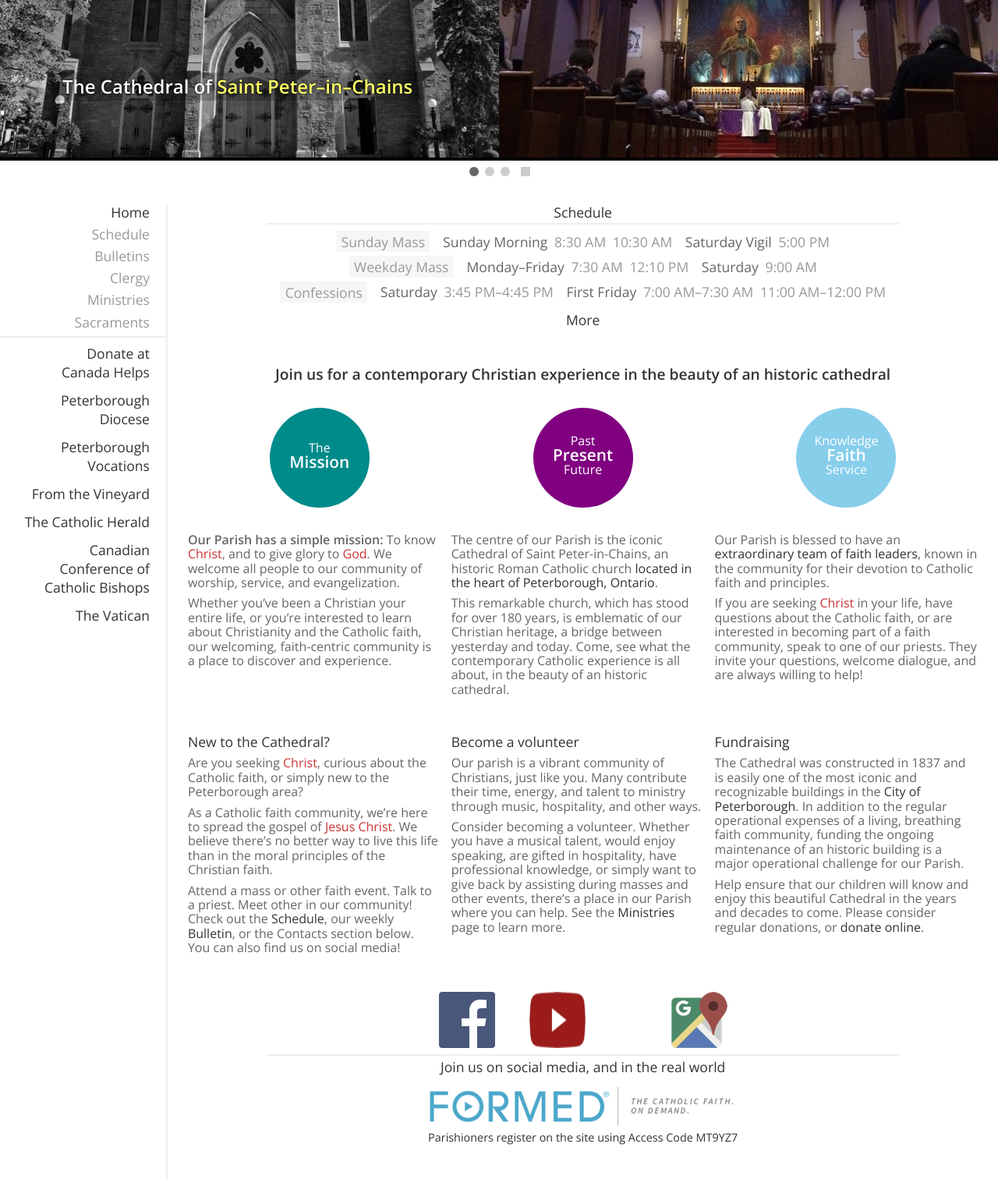
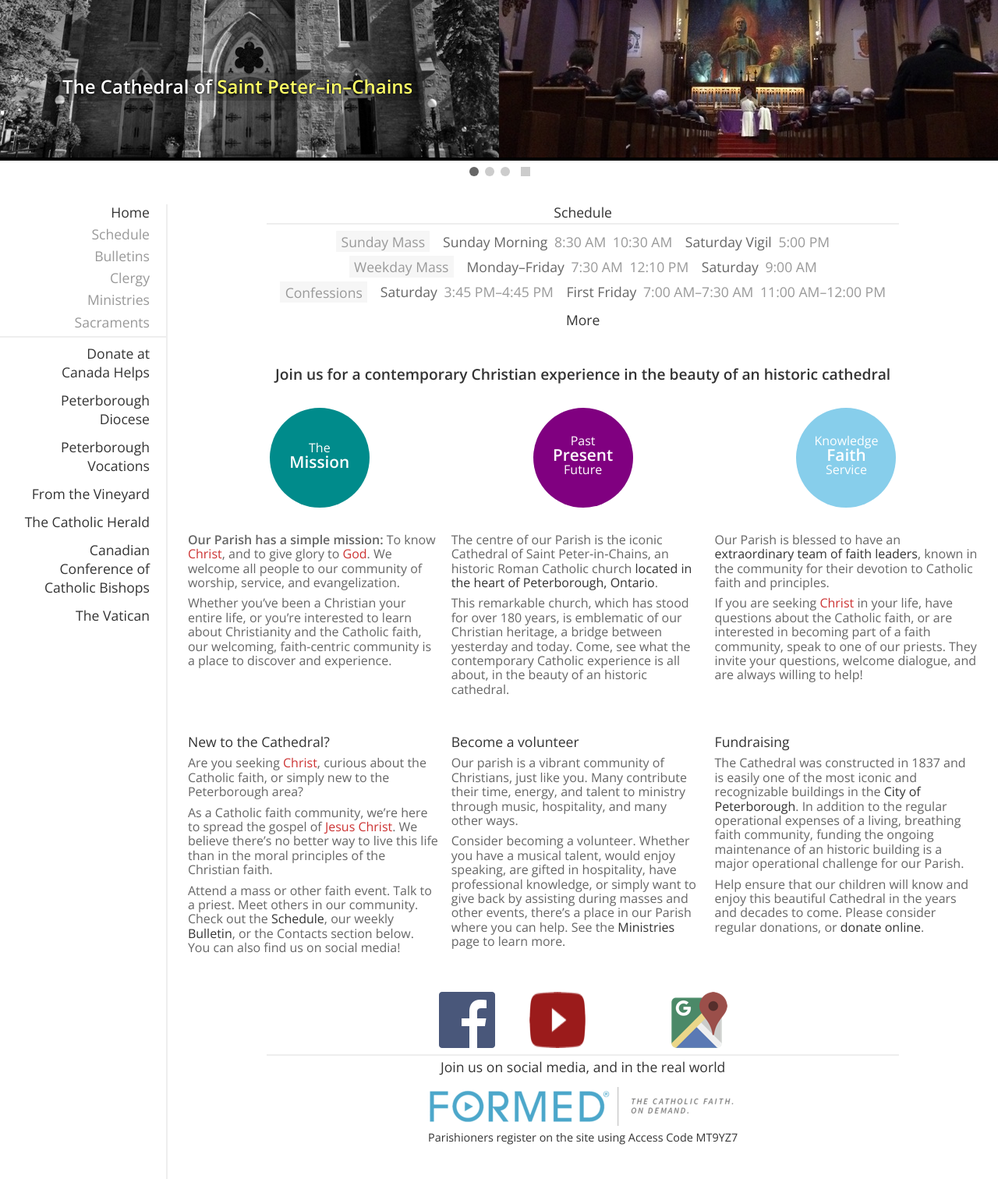
Before and after one commit to stpeterinchains/stpeterinchains.github.io, a Jekyll site: the page built from index.html, in a window 1280 px wide, cut to the strip 692-2204 px from the top of the page. Shown: the whole strip at 78% size. Built offline with Jekyll 4.4.1, drawn with Linux system fonts in a browser that asks for light colours; nearby versions of some CDN libraries.

Commit message:
Changed style names and minor edit in exposition

```diff
--- a/index.html
+++ b/index.html
@@ -40,25 +40,25 @@
   <div id="index-schedule-more"><a href="{{ '/schedule.html' | relative_url }}">More</a></div>
 </section>
 
-<!-- OPENER -->
+<!-- EXPOSITION -->
 
-{% assign opener = site.data.index.opener %}
+{% assign exposition = site.data.index.exposition %}
 
-<section id="opener">
-  <h1 id="opener-title">{{ opener.title }}</h1>
+<section id="exposition">
+  <h1 id="exposition-title">{{ exposition.title }}</h1>
   <div class="pure-g">
-    {% for item in opener.items %}
+    {% for item in exposition.items %}
     {% assign combined_style = '' %}
     {% if item.color %}{% capture color_style %}color:{{item.color}}{% endcapture %}{% assign combined_style = combined_style | append: color_style %}{% endif %}
     {% if item.background %}{% capture background_style %};background-color:{{item.background}}{% endcapture %}{% assign combined_style = combined_style | append: background_style %}{% endif %}
     {% if item.shadow %}{% capture shadow_style %};box-shadow:-2px 2px 5px {{item.shadow}}{% endcapture %}{% assign combined_style = combined_style | append: shadow_style %}{% endif %}
-    <div class="opener-item pure-u-1 pure-u-md-1-3"><section>
+    <div class="exposition-item pure-u-1 pure-u-md-1-3"><section>
       {% if item.patch %}
-      <div class="opener-item-patch" style="{{ combined_style }}"><div class="opener-item-patch-blurb">{{ item.patch | markdownify }}</div></div>
+      <div class="exposition-item-patch" style="{{ combined_style }}"><div class="exposition-item-patch-blurb">{{ item.patch | markdownify }}</div></div>
       {% else %}
-      <div class="opener-item-title">{{ item.title }}</div>
+      <div class="exposition-item-title">{{ item.title }}</div>
       {% endif %}
-      <div class="opener-item-text markdown">{{ item.text | markdownify }}</div>
+      <div class="exposition-item-text markdown">{{ item.text | markdownify }}</div>
     </section></div>
     {% endfor %}
   </div>
--- a/styles/pages.scss
+++ b/styles/pages.scss
@@ -77,20 +77,20 @@
 }
 
 
-/* SECTION: OPENER */
+/* SECTION: EXPOSITION */
 
-#opener { margin: 3rem 10% 0 10%; }
+#exposition { margin: 3rem 10% 0 10%; }
 
-#opener-title {
+#exposition-title {
   margin: 0 auto 2rem auto;
   font-weight: 600; font-size: 1.1rem;
   text-align: center;
   color: #333;
 }
 
-div.opener-item { margin-bottom: 3rem; }
+div.exposition-item { margin-bottom: 3rem; }
 
-div.opener-item-patch {
+div.exposition-item-patch {
   width: 7rem; height: 7rem; line-height: 7rem;
   margin: 0 auto 1rem auto;
   background-color: #eee;
@@ -99,34 +99,34 @@
   color: #666;
 }
 
-div.opener-item-patch-blurb { display: inline-block; vertical-align: middle; line-height: normal; }
-div.opener-item-patch-blurb p { font-weight: 400; font-size: 0.9rem; margin: 0; position: relative; top: -0.25rem; line-height: 1rem; }
-div.opener-item-patch-blurb em { font-weight: 400; font-size: 1rem; font-style: normal; }
-div.opener-item-patch-blurb strong { font-weight: 600; font-size: 1.2rem; }
+div.exposition-item-patch-blurb { display: inline-block; vertical-align: middle; line-height: normal; }
+div.exposition-item-patch-blurb p { font-weight: 400; font-size: 0.9rem; margin: 0; position: relative; top: -0.25rem; line-height: 1rem; }
+div.exposition-item-patch-blurb em { font-weight: 400; font-size: 1rem; font-style: normal; }
+div.exposition-item-patch-blurb strong { font-weight: 600; font-size: 1.2rem; }
 
-div.opener-item-title {
+div.exposition-item-title {
   margin: 0 auto 0.5rem auto;
   font-weight: 400; font-size: 1rem;
   color: #333;
 }
 
-div.opener-item-text { margin: 0.5rem 5% 0 0; color: #666; }
-div.opener-item:nth-of-type(3n) div.opener-item-text { margin-right: 0; }
-div.opener-item-text em { font-style: normal; color: #c33; }
+div.exposition-item-text { margin: 0.5rem 5% 0 0; color: #666; }
+div.exposition-item:nth-of-type(3n) div.exposition-item-text { margin-right: 0; }
+div.exposition-item-text em { font-style: normal; color: #c33; }
 
 @media screen and (min-width: 48rem) {
-  #opener { margin-left: 0; margin-right: 0; }
-  div.opener-item-patch { margin-bottom: 2rem; }
+  #exposition { margin-left: 0; margin-right: 0; }
+  div.exposition-item-patch { margin-bottom: 2rem; }
 }
 
 @media screen and (min-width: 64rem) {
-  #opener-title { font-size: 1.2rem; }
-  div.opener-item-patch { width: 8rem; height: 8rem; line-height: 8rem; }
-  div.opener-item-patch-blurb p { font-size: 1rem; line-height: 1.1rem; }
-  div.opener-item-patch-blurb em { font-size: 1.1rem; }
-  div.opener-item-patch-blurb strong { font-size: 1.3rem; }
-  div.opener-item-title { font-size: 1.1rem; }
-  div.opener-item-text p { margin-top: 0.5rem; font-size: 1rem; }
+  #exposition-title { font-size: 1.2rem; }
+  div.exposition-item-patch { width: 8rem; height: 8rem; line-height: 8rem; }
+  div.exposition-item-patch-blurb p { font-size: 1rem; line-height: 1.1rem; }
+  div.exposition-item-patch-blurb em { font-size: 1.1rem; }
+  div.exposition-item-patch-blurb strong { font-size: 1.3rem; }
+  div.exposition-item-title { font-size: 1.1rem; }
+  div.exposition-item-text p { margin-top: 0.5rem; font-size: 1rem; }
 }
 
 
```
Also changed, not shown: _data/index.yml (+6 -7 lines).
